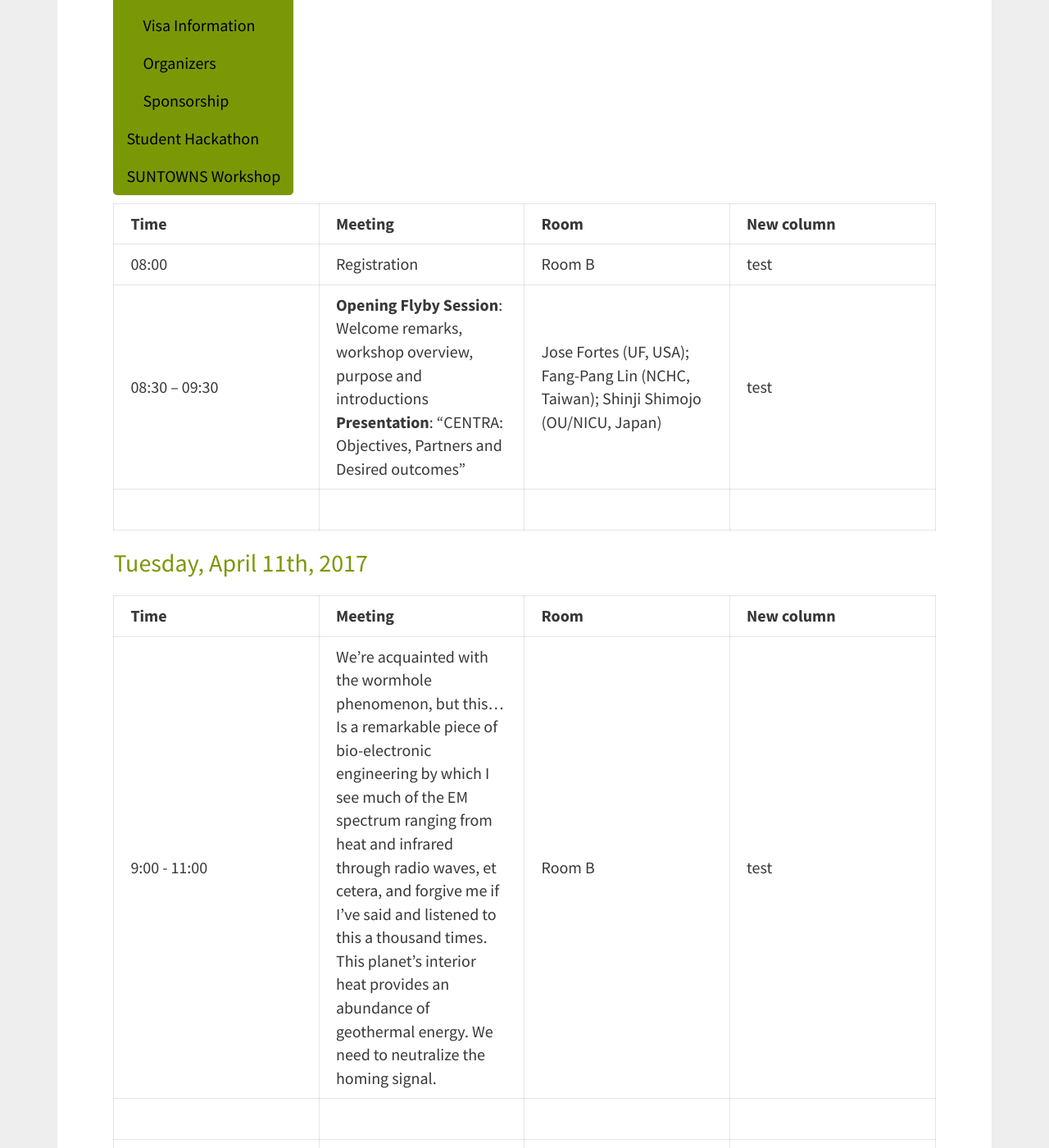
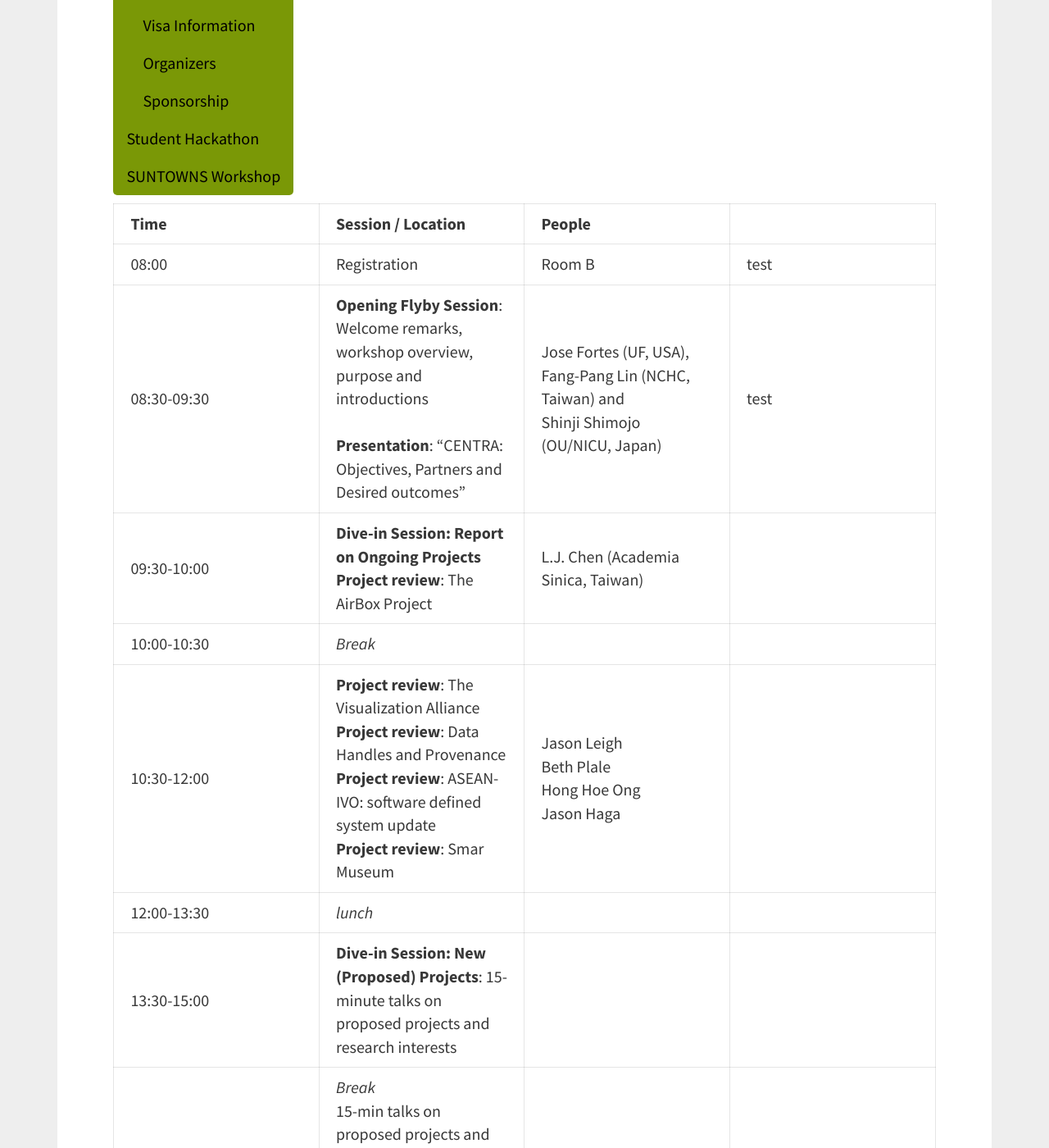
Before and after one commit to hmchou56/centra8, a Jekyll site: the page built from centra2/program.md, in a window 1280 px wide and 1400 px high, scrolled down 743 px. Shown: the whole window at 82% size. Built offline with Jekyll 4.4.1, drawn with Linux system fonts in a browser that asks for light colours; nearby versions of some CDN libraries; some of the changed text lies outside the part shown.

Commit message:
updated centra2 program

```diff
--- a/centra2/program.md
+++ b/centra2/program.md
@@ -19,16 +19,33 @@ Unidentified vessel travelling at sub warp speed, bearing 235.7. Fluctuations in
 
 ### Monday, April 10th, 2017
 
-| Time | Meeting | Room | New column |
-| ---- |:------------------------------------------------------ |---| --- |
+| Time | Session / Location | People |
+| ---- | :-------------------------------------------------------|---|
 | 08:00 | Registration | Room B | test |
-| 08:30 -- 09:30  | **Opening Flyby Session**: Welcome remarks, workshop overview, purpose and introductions <br/> **Presentation**: "CENTRA: Objectives, Partners and Desired outcomes" | Jose Fortes (UF, USA); Fang-Pang Lin (NCHC, Taiwan); Shinji Shimojo (OU/NICU, Japan)  | test |
-|   |   |   | |
+| 08:30-09:30 | **Opening Flyby Session**: Welcome remarks, workshop overview, purpose and introductions <br/> <br />**Presentation**: "CENTRA: Objectives, Partners and Desired outcomes" | Jose Fortes (UF, USA),<br /> Fang-Pang Lin (NCHC, Taiwan) and <br />Shinji Shimojo (OU/NICU, Japan)  | test |
+| 09:30-10:00 | **Dive-in Session: Report on Ongoing Projects** <br /> **Project review**: The AirBox Project  | L.J. Chen (Academia Sinica, Taiwan)  | |
+| 10:00-10:30  |*Break*   |   | |
+| 10:30-12:00  |**Project review**: The Visualization Alliance <br /> **Project review**: Data Handles and Provenance <br/> **Project review**: ASEAN-IVO: software defined system update <br /> **Project review**: Smar Museum   | Jason Leigh <br /> Beth Plale <br /> Hong Hoe Ong <br /> Jason Haga | |
+| 12:00-13:30  |*lunch*   |   | |
+| 13:30-15:00  | **Dive-in Session: New (Proposed) Projects**: 15-minute talks on proposed projects and research interests  |   | |
+| 15:00-16:45  | *Break* <br /> 15-min talks on proposed projects and research interests <br /> Group formation for new and ongoing projects to do work, team demos, etc. <br />  |   | |
+| 16:45-17:00  | **Summary reports**  |   | |
+| 17:00-17:30  | **Free Flight Session**: Unscheduled time for informal interactions and other activities  |   | |
+| 18:30  | *Dinner at UF Hilton*  |   | |
 
 ### Tuesday, April 11th, 2017
 
-| Time | Meeting | Room | New column |
-|---|---|---| --- |
-| 9:00 - 11:00 | We're acquainted with the wormhole phenomenon, but this... Is a remarkable piece of bio-electronic engineering by which I see much of the EM spectrum ranging from heat and infrared through radio waves, et cetera, and forgive me if I've said and listened to this a thousand times. This planet's interior heat provides an abundance of geothermal energy. We need to neutralize the homing signal. | Room B | test |
-|   |   |   | |
-|   |   |   | |
+| Time | Session / Location | People |
+| ---- | :-------------------------------------------------------|---|
+| 08:30-11:30 | **Catch-a-project-and-group Session** <br /> Project groups meet and work (Concurrent breakout sessions) <br /> Brief workgroup reports (@11.30am in plenary session) | CENTRA2 participants |
+| 11:30-12:00  |**Brief Workgroup Reportback**   |   |
+| 12:00-13:30  |*Lunch*   |   |
+| 13:30-15:30  |**Planning Session**: Project groups meet and work (breakouts)   |   |
+| 15:30  |**Takeaway Session**: All workgroups report   |   |
+| 16:30-16:50  |**Closing Remarks**   |   |
+| 17:00-17:40  |CENTRA Steering and Advisorty Committees Meeting (members only)   |   |
+| 18:30  | *Dinner at UF Hilton*  |   |
+|   |   |   |
+|   |   |   |
+|   |   |   |
+|   |   |   |
```
